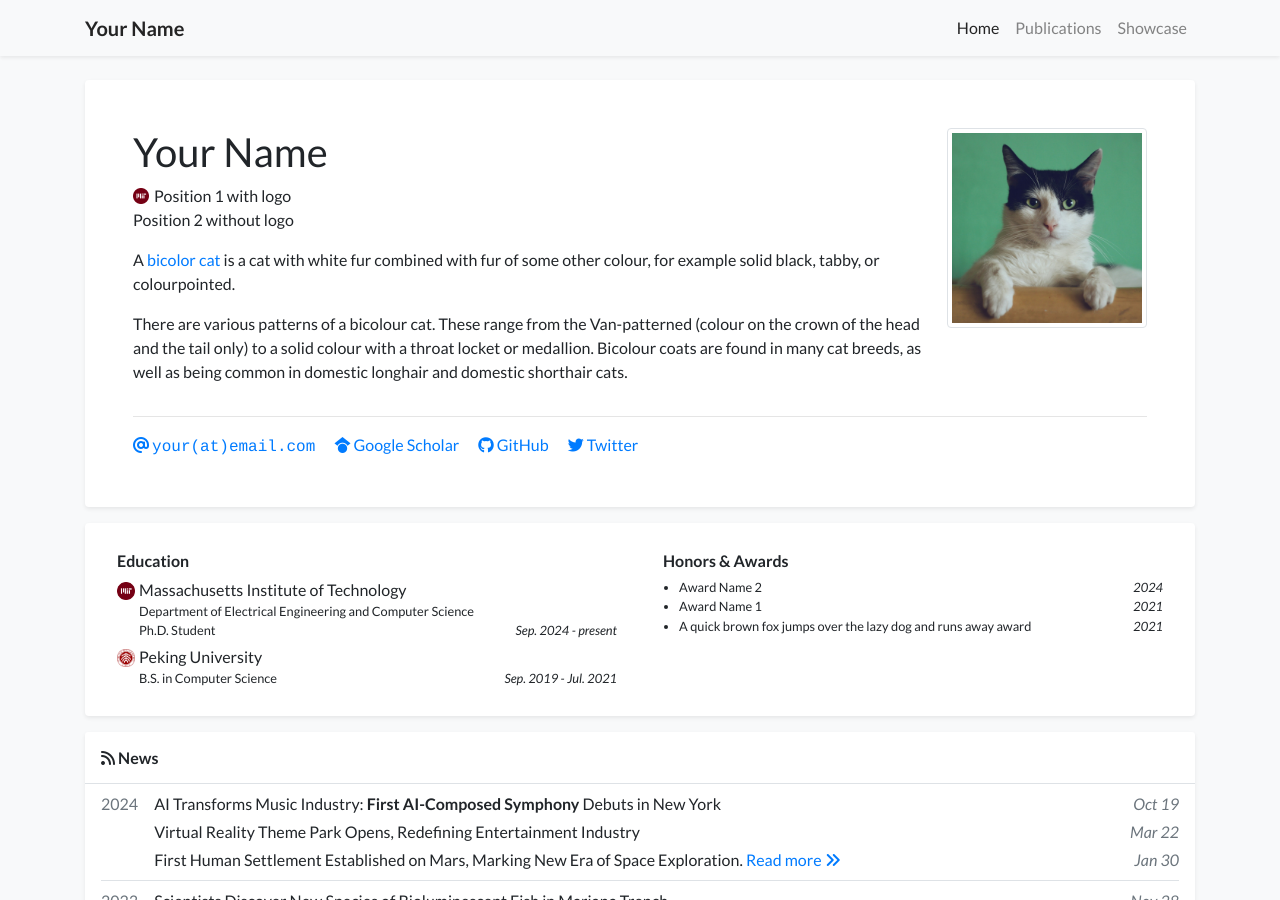
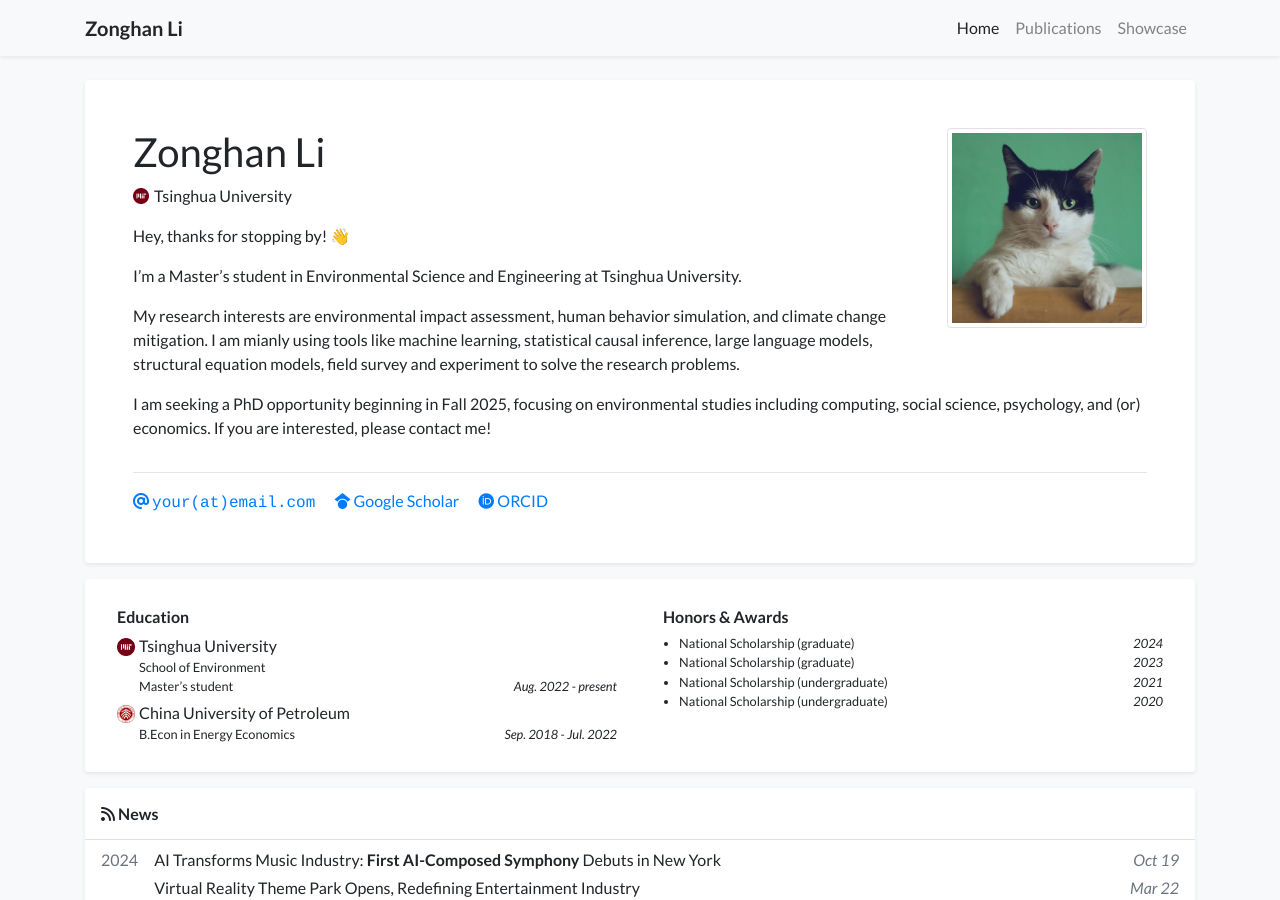
Before and after one commit to li-zonghan/li-zonghan.github.i, a Jekyll site: the page built from index.html, in a window 1280 px wide and 900 px high. Built offline with Jekyll 4.4.1, drawn with Linux system fonts in a browser that asks for light colours; nearby versions of some CDN libraries; a style sheet for code colours, icons or effects is not loaded.

Commit message:
Update profile.yml

```diff
--- a/_data/profile.yml
+++ b/_data/profile.yml
@@ -1,50 +1,54 @@
-primary_name: "Your Name"
+primary_name: "Zonghan Li"
 secondary_name: ""
-navbar_name: "Your Name"
+navbar_name: "Zonghan Li"
 
 positions:
 - logo: /assets/images/badges/MIT_Social_circle.png  # Logo is optional
-  name: Position 1 with logo
-- name: Position 2 without logo
+  name: Tsinghua University
+#- name: Position 2 without logo
 
 
 email: "your@email.com"
 # cv_link: link-to-your-cv-file
-gscholar: xFmQpf4AAAAJ  # This is an example, replace it with your own Google Scholar ID
-github: your_github_id
-twitter: your_twitter_id  # Do not include the '@' symbol
+gscholar: v66rmnsAAAAJ  # This is an example, replace it with your own Google Scholar ID
+# github: your_github_id
+# twitter: your_twitter_id  # Do not include the '@' symbol
 # wechat_qrcode: /assets/images/etc/wechat.jpg
 # wechat_prompt: >-
 #   Please tell me your <strong>name</strong> and <strong>affiliation</strong> (current or past) when adding my wechat. Thanks!
 # linkedin: your-linked-in-id
-# orcid: 0000-0000-0000-0000
+orcid: 0000-0003-0253-0139
 
 short_bio_text_justify: false
 short_bio: >-
   <p>
-    A <a href="https://en.wikipedia.org/wiki/Bicolor_cat" target="_blank">bicolor cat</a> is a cat with white fur combined with fur of some other colour, for example solid black, tabby, or colourpointed.
+    Hey, thanks for stopping by! 👋
   </p>
   <p>
-    There are various patterns of a bicolour cat. These range from the Van-patterned (colour on the crown of the head
-    and the tail only) to a solid colour with a throat locket or medallion. Bicolour coats are found in many cat breeds,
-    as well as being common in domestic longhair and domestic shorthair cats.
+    I’m a Master’s student in Environmental Science and Engineering at Tsinghua University.
+  </p>
+  <p>
+    My research interests are environmental impact assessment, human behavior simulation, and climate change mitigation. I am mianly using tools like machine learning, statistical causal inference, large language models, structural equation models, field survey and experiment to solve the research problems.
+  </p>
+  <p>
+    I am seeking a PhD opportunity beginning in Fall 2025, focusing on environmental studies including computing, social science, psychology, and (or) economics. If you are interested, please contact me!
   </p>
 
 portrait_url: /assets/images/photos/portrait.jpg
-portrait_caption: >-
-  Photo by Manja Vitolic on Unsplash (this caption is optional, comment it out to disable).
+#portrait_caption: >-
+#  Photo by Manja Vitolic on Unsplash (this caption is optional, comment it out to disable).
 
 education:
-- name: Massachusetts Institute of Technology
+- name: Tsinghua University
   logo: /assets/images/badges/MIT_Social_circle.png
   position: >-
-    Department of Electrical Engineering and Computer Science <br/>
-    Ph.D. Student
-  date: Sep. 2024 - present
-- name: Peking University
+    School of Environment <br/>
+    Master’s student
+  date: Aug. 2022 - present
+- name: China University of Petroleum
   logo: /assets/images/badges/PKU_red.png
-  position: B.S. in Computer Science
-  date: Sep. 2019 - Jul. 2021
+  position: B.Econ in Energy Economics
+  date: Sep. 2018 - Jul. 2022
 
 # experience:
 # - name: Peking University
@@ -53,9 +57,11 @@ education:
 #   date: Sep. 2019 - Jul. 2021
 
 awards:
-- name: Award Name 2
+- name: National Scholarship (graduate)
   date: 2024
-- name: Award Name 1
+- name: National Scholarship (graduate)
+  date: 2023
+- name: National Scholarship (undergraduate)
   date: 2021
-- name: A quick brown fox jumps over the lazy dog and runs away award
-  date: 2021
+- name: National Scholarship (undergraduate)
+  date: 2020
```
